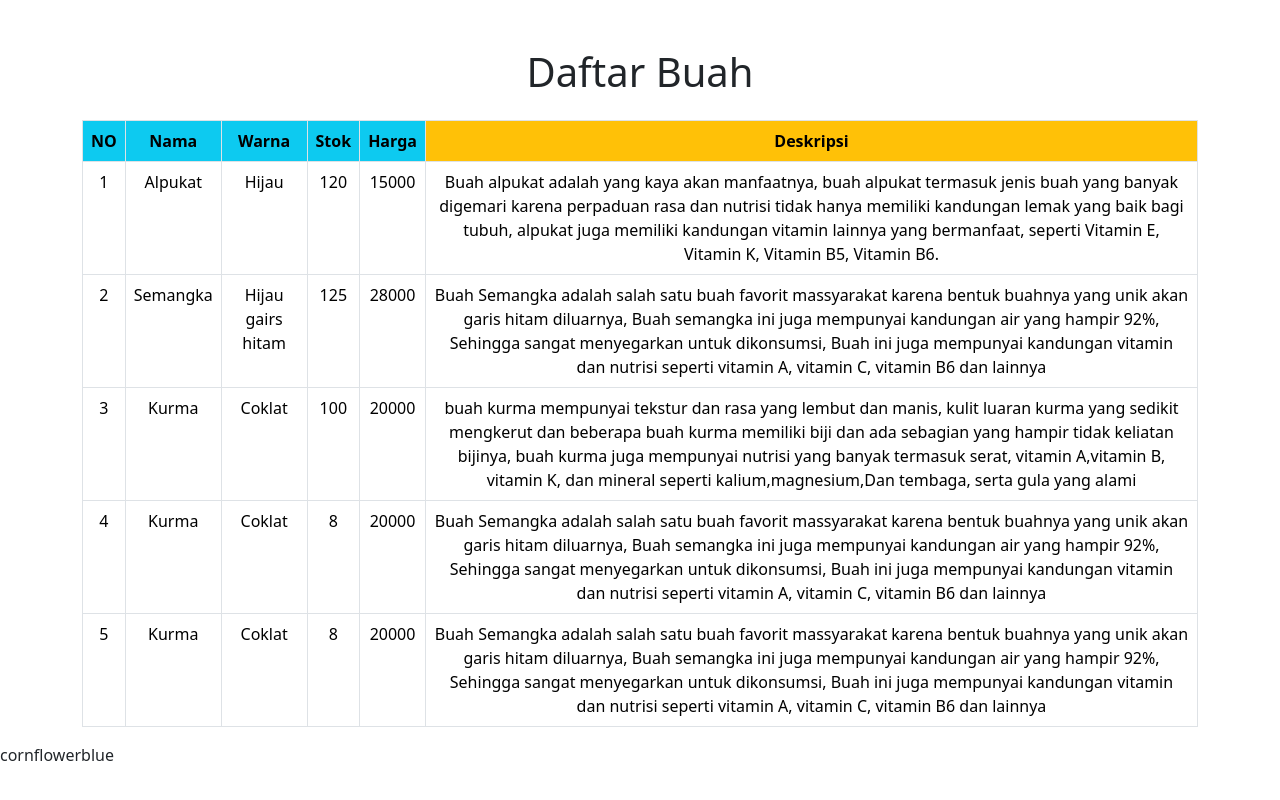
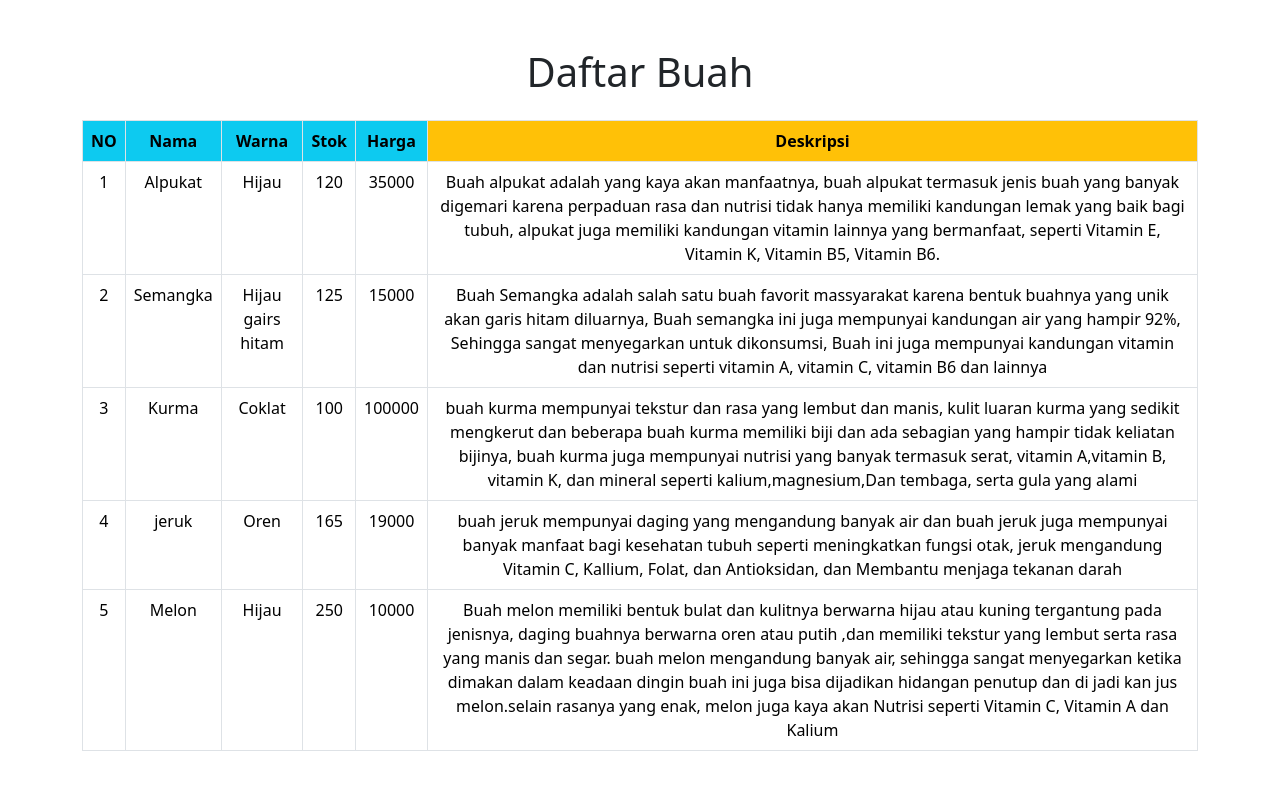
Before and after one commit to achmadfauzi13/pw2-2023, a PHP site: page /tugas1.php in a window 1280 px wide. Run offline with PHP 8.4, Linux system fonts and the light colour scheme.

Commit message:
Add files via upload

```diff
--- a/TUGAS/tugas1.php
+++ b/TUGAS/tugas1.php
@@ -1,20 +1,19 @@
 <?php
 $m_fruits = [
-    ["id" => 1,"name" => "Alpukat", "color" => "Hijau", "stock" => 120, "price" => 15000, "description" => "Buah alpukat adalah yang kaya akan manfaatnya, buah alpukat termasuk jenis buah yang banyak digemari
+    ["id" => 1,"name" => "Alpukat", "color" => "Hijau", "stock" => 120, "price" => 35000, "description" => "Buah alpukat adalah yang kaya akan manfaatnya, buah alpukat termasuk jenis buah yang banyak digemari
                                                                                                         karena perpaduan rasa dan nutrisi tidak hanya memiliki kandungan lemak yang baik bagi tubuh, alpukat
                                                                                                         juga memiliki kandungan vitamin lainnya yang bermanfaat, seperti Vitamin E, Vitamin K, Vitamin B5, Vitamin B6."],
-    ["id" => 2, "name" => "Semangka", "color" => "Hijau gairs hitam", "stock" => 125, "price" => 28000, "description" => "Buah Semangka adalah salah satu buah favorit massyarakat karena bentuk buahnya yang unik akan garis hitam diluarnya,
+    ["id" => 2, "name" => "Semangka", "color" => "Hijau gairs hitam", "stock" => 125, "price" => 15000, "description" => "Buah Semangka adalah salah satu buah favorit massyarakat karena bentuk buahnya yang unik akan garis hitam diluarnya,
                                                                                                         Buah semangka ini juga mempunyai kandungan air yang hampir 92%, Sehingga sangat menyegarkan untuk dikonsumsi,
                                                                                                         Buah ini juga mempunyai kandungan vitamin dan nutrisi seperti vitamin A, vitamin C, vitamin B6 dan lainnya "],
-    ["id" => 3,"name" => "Kurma", "color" => "Coklat", "stock" => 100, "price" =>20000, "description" => "buah kurma mempunyai tekstur dan rasa yang lembut dan manis, kulit luaran kurma yang sedikit mengkerut dan beberapa buah kurma
+    ["id" => 3,"name" => "Kurma", "color" => "Coklat", "stock" => 100, "price" =>100000, "description" => "buah kurma mempunyai tekstur dan rasa yang lembut dan manis, kulit luaran kurma yang sedikit mengkerut dan beberapa buah kurma
                                                                                                         memiliki biji dan ada sebagian yang hampir tidak keliatan bijinya, buah kurma juga mempunyai nutrisi yang banyak termasuk serat, vitamin A,vitamin B, vitamin K, dan
                                                                                                         mineral seperti kalium,magnesium,Dan tembaga, serta gula yang alami"],
-    ["id" => 4,"name" => "Kurma", "color" => "Coklat", "stock" => 8, "price" => 20000, "description" => "Buah Semangka adalah salah satu buah favorit massyarakat karena bentuk buahnya yang unik akan garis hitam diluarnya,
-                                                                                                        Buah semangka ini juga mempunyai kandungan air yang hampir 92%, Sehingga sangat menyegarkan untuk dikonsumsi,
-                                                                                                        Buah ini juga mempunyai kandungan vitamin dan nutrisi seperti vitamin A, vitamin C, vitamin B6 dan lainnya"],
-    ["id" => 5,"name" => "Kurma", "color" => "Coklat", "stock" => 8, "price" => 20000, "description" => "Buah Semangka adalah salah satu buah favorit massyarakat karena bentuk buahnya yang unik akan garis hitam diluarnya,
-                                                                                                        Buah semangka ini juga mempunyai kandungan air yang hampir 92%, Sehingga sangat menyegarkan untuk dikonsumsi,
-                                                                                                        Buah ini juga mempunyai kandungan vitamin dan nutrisi seperti vitamin A, vitamin C, vitamin B6 dan lainnya"]
+    ["id" => 4,"name" => "jeruk", "color" => "Oren", "stock" => 165, "price" => 19000, "description" => "buah jeruk mempunyai daging yang mengandung banyak air dan buah jeruk juga mempunyai banyak manfaat bagi kesehatan tubuh seperti
+                                                                                                        meningkatkan fungsi otak, jeruk mengandung Vitamin C, Kallium, Folat, dan Antioksidan, dan Membantu menjaga tekanan darah"],
+    ["id" => 5,"name" => "Melon", "color" => "Hijau", "stock" => 250, "price" => 10000, "description" => "Buah melon memiliki bentuk bulat dan kulitnya berwarna hijau atau kuning tergantung pada jenisnya, daging buahnya berwarna oren atau putih
+                                                                                                        ,dan memiliki tekstur yang lembut serta rasa yang manis dan segar. buah melon mengandung banyak air, sehingga sangat menyegarkan ketika dimakan dalam keadaan dingin
+                                                                                                        buah ini juga bisa dijadikan hidangan penutup dan di jadi kan jus melon.selain rasanya yang enak, melon juga kaya akan Nutrisi seperti Vitamin C, Vitamin A dan Kalium"]
 ];
 ?>
 
@@ -60,4 +59,3 @@ $m_fruits = [
     </div>
 </body>
 </html>
-cornflowerblue
```
